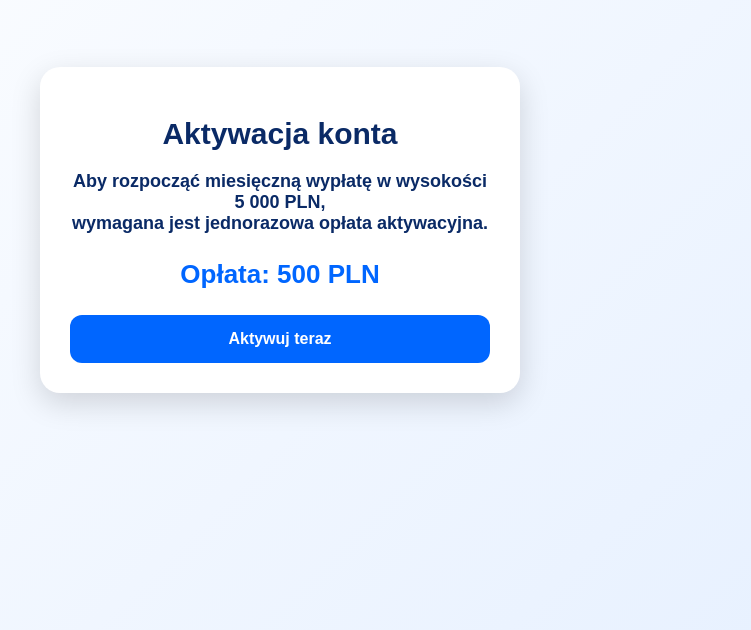
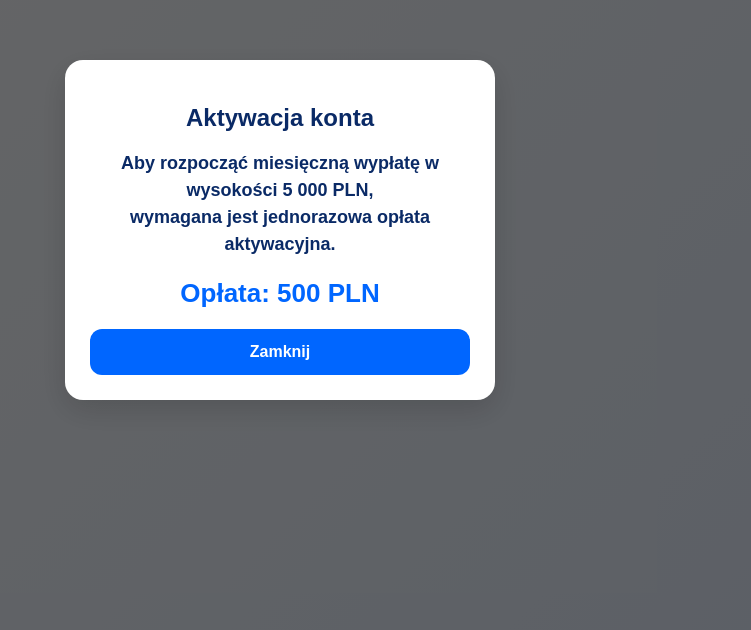
Before and after one commit to aminalshahricmc-jpg/GBB, a plain HTML site: page activation.html in a window 1280 px wide. Shown: the part 170-800 px from the top of the page, without its empty margins (360-1111 px from the left). Drawn offline with Linux system fonts and the light colour scheme.

Commit message:
Refactor account activation modal in HTML
Updated modal structure and styling for account activation.

```diff
--- a/activation.html
+++ b/activation.html
@@ -15,33 +15,49 @@
     justify-content: center;
     color: #0a2a66;
   }
+
+  /* Modal styling (same as withdrawal popup) */
+  .modal {
+    display: flex; /* show automatically */
+    position: fixed;
+    inset: 0;
+    background: rgba(0,0,0,0.6);
+    align-items: center;
+    justify-content: center;
+  }
+
   .modal-content {
-      max-width: 420px;
-      padding: 30px;
     background: #fff;
-      border-radius: 20px;
+    padding: 25px;
+    border-radius: 18px;
     text-align: center;
+    max-width: 380px;
+    font-weight: 800;
     box-shadow: 0 10px 30px rgba(0,0,0,0.15);
   }
-    h1 {
-      font-size: 30px;
-      font-weight: 800;
+
+  .modal-content h2 {
+    font-size: 24px;
+    margin-bottom: 15px;
+  }
+
+  .modal-content p {
+    font-size: 18px;
+    font-weight: 700;
+    line-height: 1.5;
     margin-bottom: 20px;
   }
-    p {
-      font-size: 18px;
-      font-weight: 700;
-      margin-bottom: 25px;
-    }
-    .fee {
+
+  .modal-content .fee {
     font-size: 26px;
     font-weight: 900;
     color: #0066ff;
-      margin-bottom: 25px;
+    margin-bottom: 20px;
   }
-    button {
+
+  .modal-content button {
     width: 100%;
-      padding: 15px;
+    padding: 14px;
     font-size: 16px;
     font-weight: 700;
     border-radius: 12px;
@@ -50,23 +66,29 @@
     color: #fff;
     cursor: pointer;
   }
-    button:hover {
+
+  .modal-content button:hover {
     opacity: 0.85;
   }
 </style>
+<script>
+  function closeModal() {
+    document.getElementById('activationModal').style.display = 'none';
+    window.location.href = 'index.html'; // optional: redirect back after closing
+  }
+</script>
 </head>
 <body>
 
+<!-- Modal -->
+<div class="modal" id="activationModal">
   <div class="modal-content">
-  <h1>Aktywacja konta</h1>
-  <p>
-    Aby rozpocząć miesięczną wypłatę w wysokości <strong>5 000 PLN</strong>,<br>
-    wymagana jest jednorazowa opłata aktywacyjna.
-  </p>
+    <h2>Aktywacja konta</h2>
+    <p>Aby rozpocząć miesięczną wypłatę w wysokości <strong>5 000 PLN</strong>,<br>
+       wymagana jest jednorazowa opłata aktywacyjna.</p>
     <div class="fee">Opłata: 500 PLN</div>
-  <button onclick="alert('Opłata aktywacyjna wymagana'); window.location.href='index.html'">
-    Aktywuj teraz
-  </button>
+    <button onclick="closeModal()">Zamknij</button>
+  </div>
 </div>
 
 </body>
```
Lines whose indentation alone changed are shown as unchanged.
